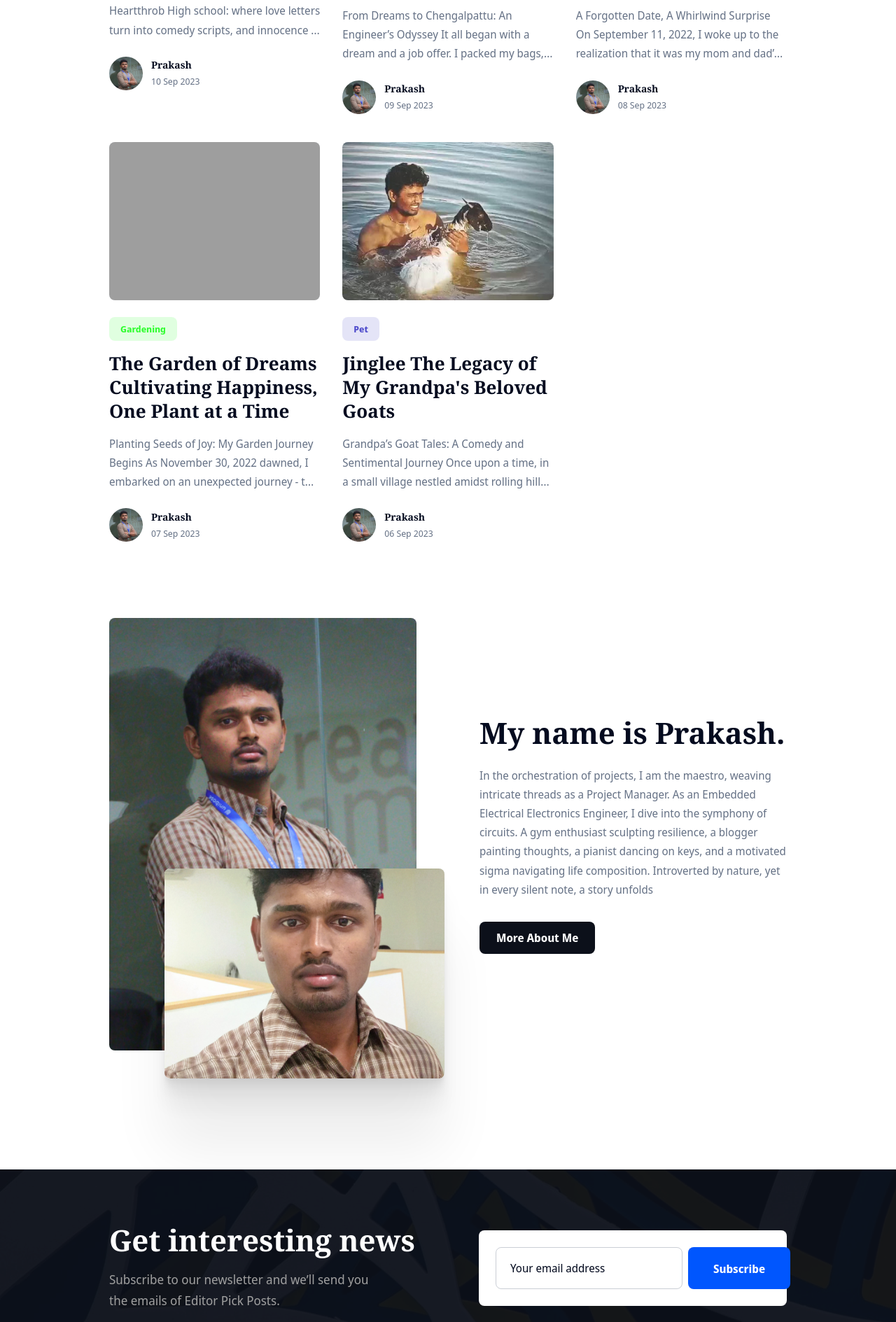
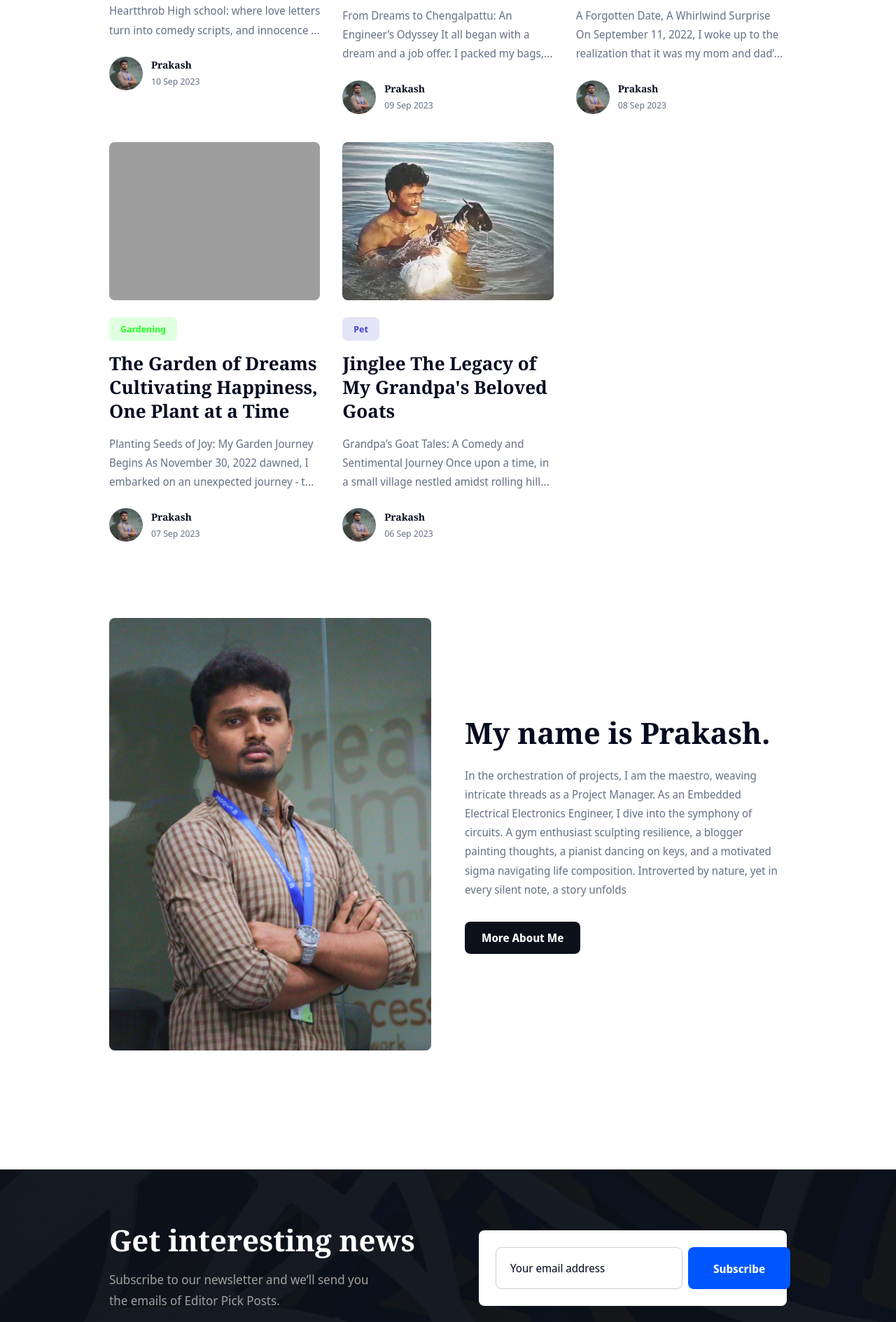
Before and after one commit to PrakasRavichandran/dairy-blog, a Jekyll site: the page built from index.html, in a window 1280 px wide. Shown: the part 4511-6400 px from the top of the page at 70% size. Built offline with Jekyll 4.4.1, drawn with Linux system fonts in a browser that asks for light colours; nearby versions of some CDN libraries; grey boxes are pictures that could not be loaded.

Commit message:
Update settings.yml

```diff
--- a/_data/settings.yml
+++ b/_data/settings.yml
@@ -72,7 +72,7 @@
   aurhor__section__button__text: More About Me
   aurhor__section__button__link: /about
   author__section__big__image: /images/hero.jpg
-  author__section__small__image: /images/heros.jpg
+  author__section__small__image: #/images/hero.jpg
 
 
 #-------------------------------
```
